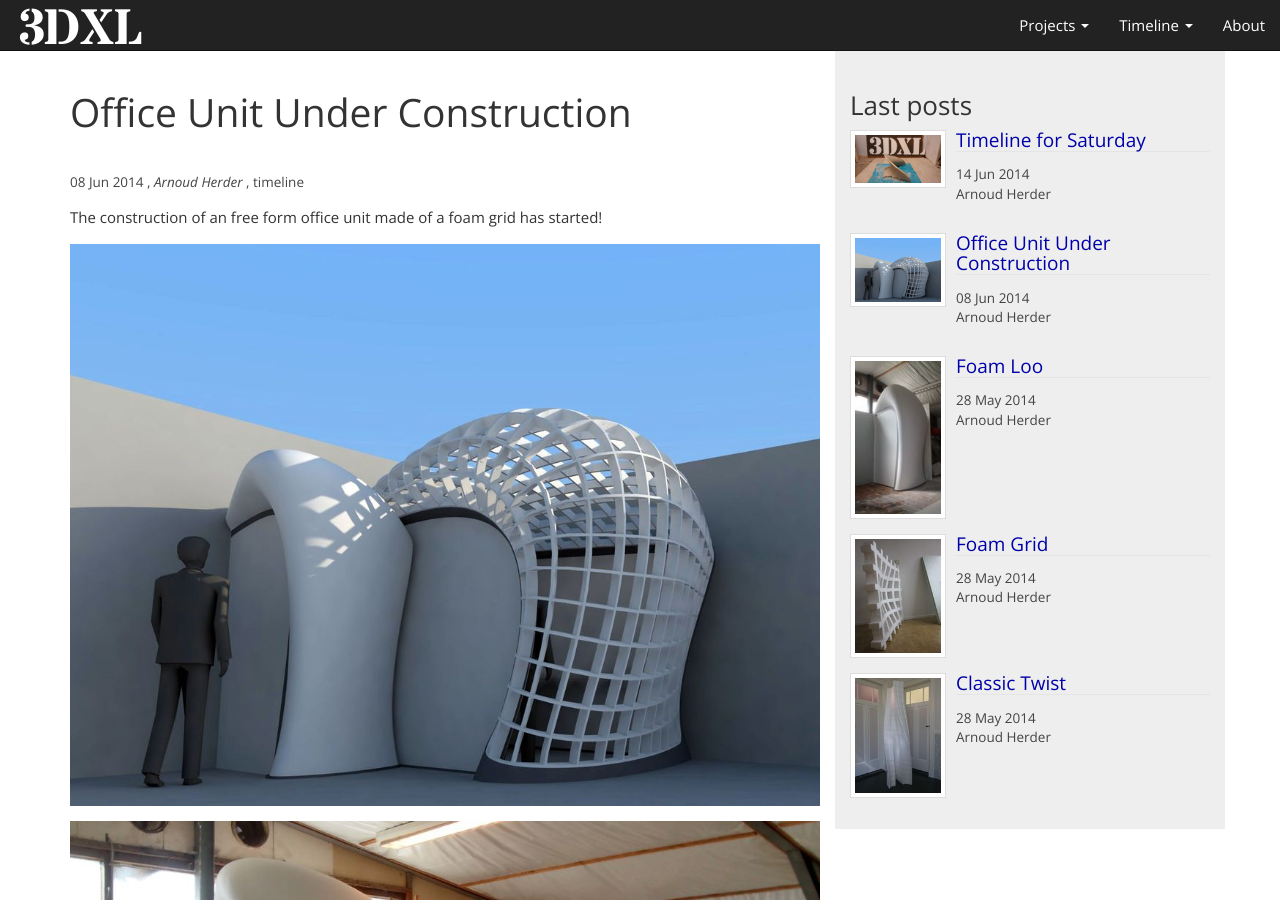
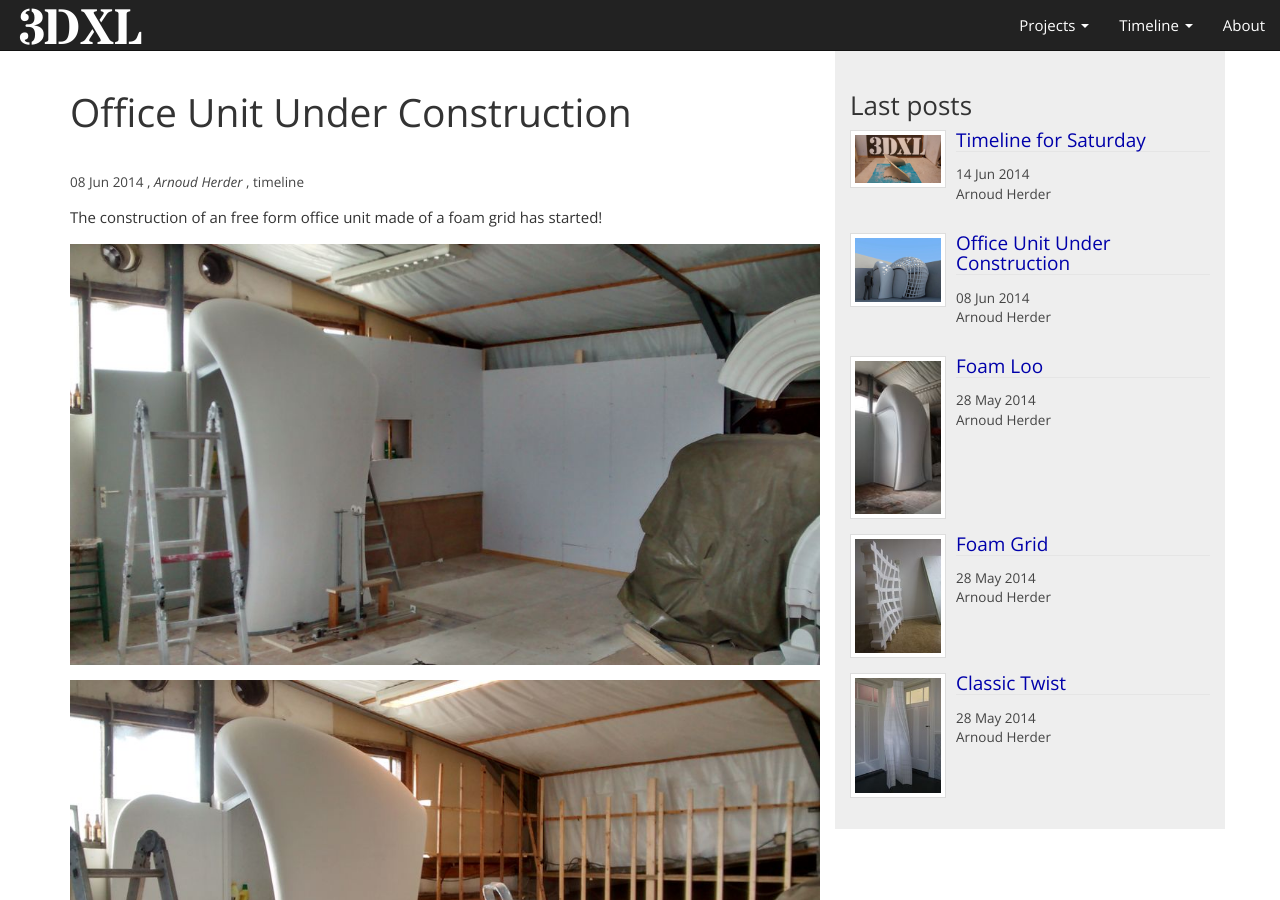
Before and after one commit to 3dxl/3dxl.github.io, a Jekyll site: the page built from _posts/2014-06-08-office.markdown, in a window 1280 px wide and 900 px high. Built offline with Jekyll 4.4.1, drawn with Linux system fonts in a browser that asks for light colours; nearby versions of some CDN libraries.

Commit message:
Update 2014-06-08-office.markdown

```diff
--- a/_posts/2014-06-08-office.markdown
+++ b/_posts/2014-06-08-office.markdown
@@ -11,8 +11,7 @@
 ---
 The construction of an free form office unit made of a foam grid has started!
 
-![](https://raw.githubusercontent.com/3dxl/3dxl.github.io/master/photos/2014-06-08/02_1.midi.jpg)
-
+![](https://raw.githubusercontent.com/3dxl/3dxl.github.io/master/photos/2014-06-09/00_img_20140609_151332777_hdr.midi.jpg)
 
 ![](https://raw.githubusercontent.com/3dxl/3dxl.github.io/master/photos/2014-06-08/04_img_20140608_181504759_hdr.midi.jpg)
 
```
